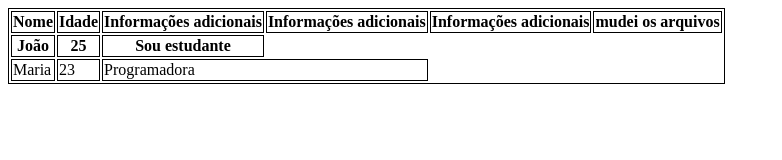
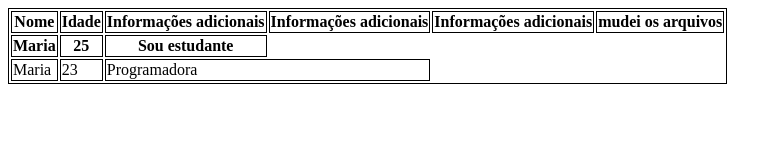
Before and after one commit to Rafael-Vitor-Braga/aula-tabela, a plain HTML site: page index.html in a window 1280 px wide. Shown: the whole page, without its empty margins (0-782 px from the left). Drawn offline with Linux system fonts and the light colour scheme.

Commit message:
mudando de joão para maria

```diff
--- a/index.html
+++ b/index.html
@@ -22,7 +22,7 @@
             <th>mudei os arquivos</th>
         </tr>
         <tr>
-            <th>João</th>
+            <th>Maria</th>
             <th>25</th>
             <th>Sou estudante</th>
         </tr>
```
